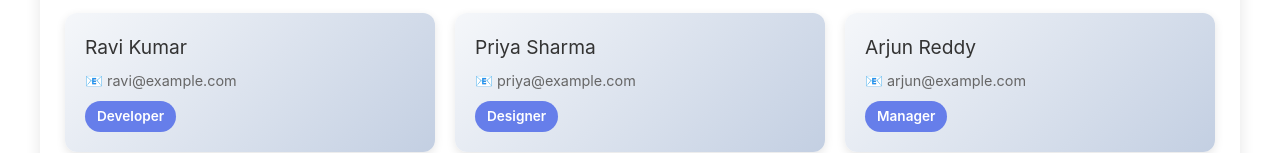
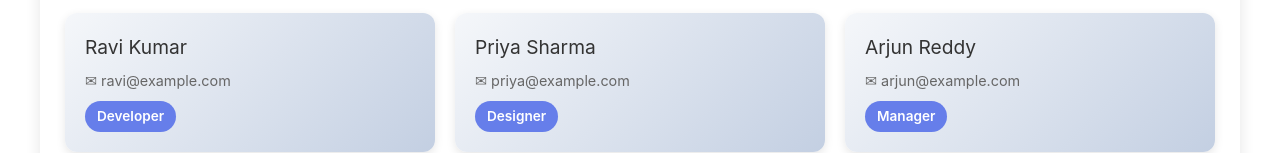
Before and after one commit to Aprasadarao/vitejs-vite-6s7z7fwv, a React (Vite) app: page /userslist in a window 1280 px wide. Shown: the part 693-846 px from the top of the page. Built offline with nearby package versions, Linux system fonts and the light colour scheme.

Commit message:
Mail Icon Added

```diff
--- a/src/components/UsersList.jsx
+++ b/src/components/UsersList.jsx
@@ -97,7 +97,7 @@ function UsersList() {
         {data?.map(user => (
           <div key={user.id} className="user-card">
             <h3>{user.name}</h3>
-            <p>📧 {user.email}</p>
+            <p>&#9993; {user.email}</p>
             <span className="badge">{user.role}</span>
           </div>
         ))}
```
